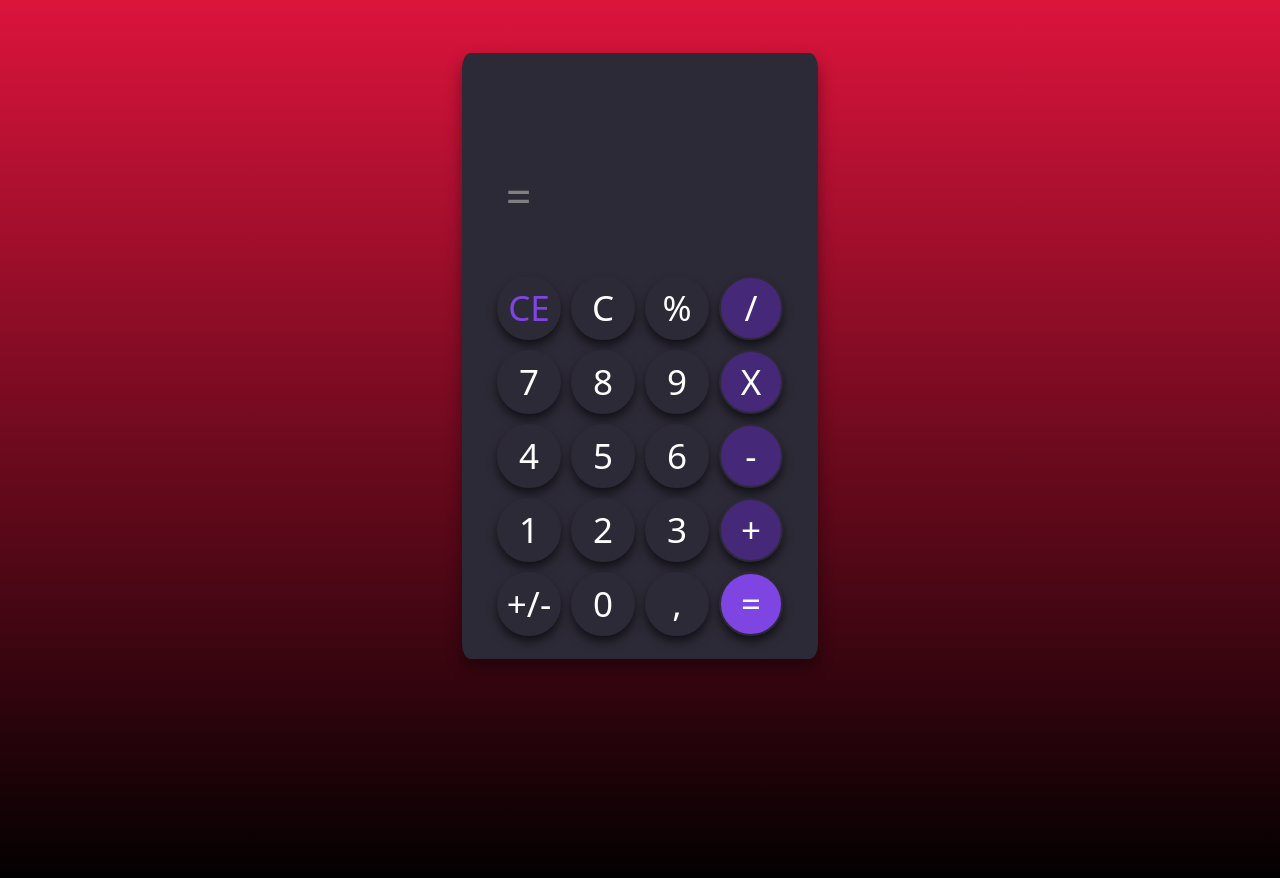
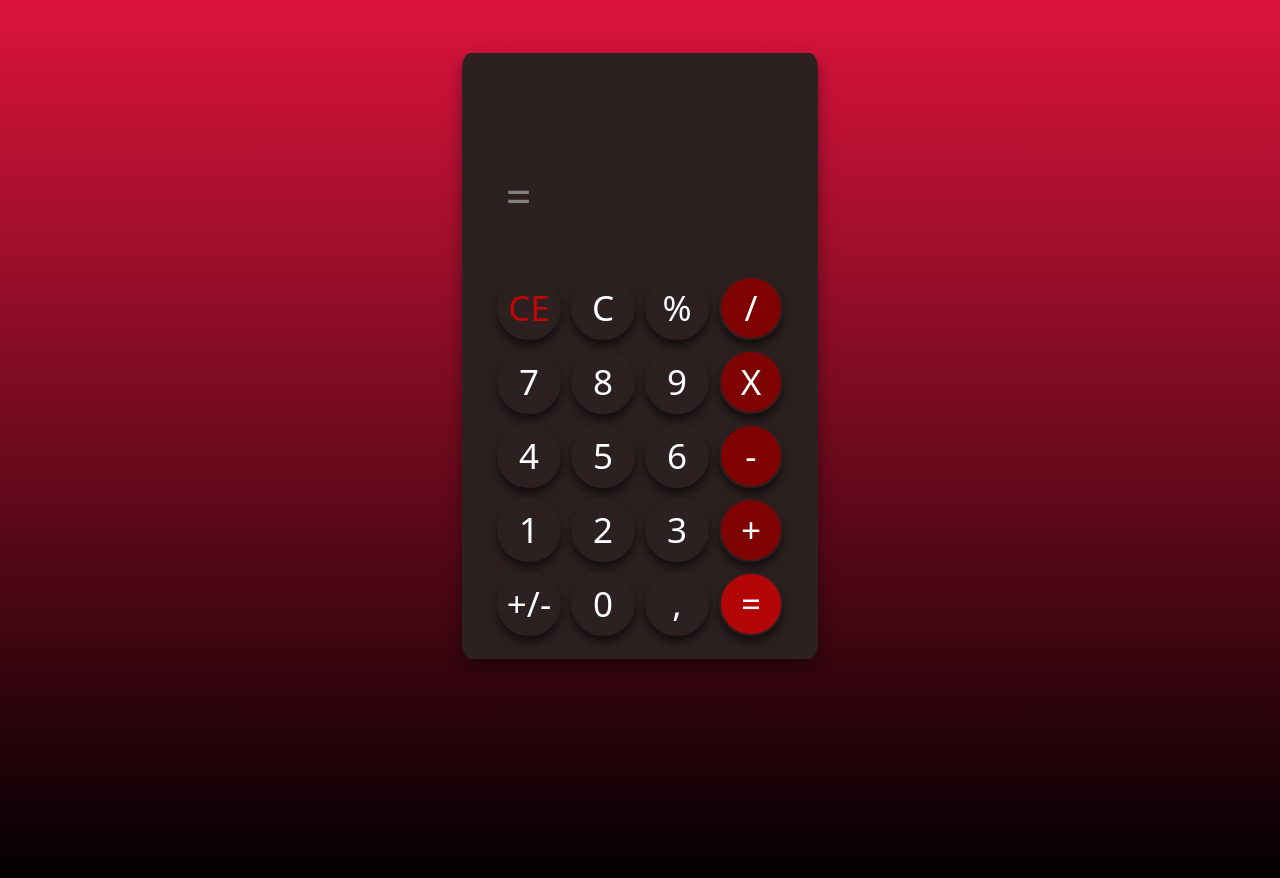
Before and after one commit to LeoMallet04/Calculator, a plain HTML site: page Calculadora FINAL/index.html in a window 1280 px wide. Drawn offline with Linux system fonts and the light colour scheme.

Commit message:
Adição da Versão Final: contendo alterações no design e correção de bugs

```diff
--- a/Calculator v2/javascript.js
+++ b/Calculadora FINAL/javascript.js
@@ -7,7 +7,6 @@ function insert(num){
    }else if(display.innerHTML.includes(".")){
     display.innerHTML += num;
    }
-
 }
 function insertPercent(Str){
     var display = document.getElementById('conta').innerHTML;
--- a/Calculator v2/style.css
+++ b/Calculadora FINAL/style.css
@@ -26,12 +26,12 @@ body{
     width: 356px;
     box-shadow: 0 8px 16px rgba(0, 0, 0, 0.4);
     font-family: system-ui, -apple-system, BlinkMacSystemFont, 'Segoe UI', Roboto, Oxygen, Ubuntu, Cantarell, 'Open Sans', 'Helvetica Neue', sans-serif;
-    background-color: #2D2A37;
+    background-color: #2d2020;
     border-radius: 2.5%;
 
 }
 .button1{
-    color: #7F45E2;
+    color: #c20505;
 }
 
 .buttons{
@@ -47,8 +47,8 @@ button{
     height: 64px;
     border-radius: 100%;
     border-style: solid;
-    border-color: #2D2A37;
-    background-color: #2D2A37;
+    border-color: #2d2020;
+    background-color: #2d2020;
     box-shadow: 0 6px 10px rgba(0, 0, 0, 0.6);
     font-size: 35px;
     font-family: system-ui, -apple-system, BlinkMacSystemFont, 'Segoe UI', Roboto, Oxygen, Ubuntu, Cantarell, 'Open Sans', 'Helvetica Neue', sans-serif;
@@ -57,7 +57,7 @@ button{
 }
 
 .buttonPurple{
-    background-color: #462878;
+    background-color: #7f0303;
 }
 
 p{
@@ -85,7 +85,7 @@ p{
     color: white;
     text-align: end;
     border-style: none;
-    background-color: #2D2A37;
+    background-color: #2d2020;
     overflow: hidden;
     text-overflow: ellipsis;
     white-space: nowrap;
@@ -95,14 +95,14 @@ p{
 }
 
 .buttonLightPurple{
-    background-color: #7F45E2;
+    background-color: #b30606;
 }
 
 div button{
     transition: color 0.2s;
 }
 div button:hover{
-    background-color: #7764b1;
+    background-color: #d04d4d;
     box-shadow: 0 4px 8px rgba(0, 0, 0, 0.8);
 }
 
--- a/Calculator IOS/style.css
+++ /dev/null
@@ -1,72 +0,0 @@
-*{
-    box-sizing: content-box;
-}
-body{
-    background-color: gray;
-}
-
-.calculator {
-    display: flex;
-    flex-direction: column;
-    align-items: center;
-    height: 620px;
-    width: 450px;
-    font-family: system-ui, -apple-system, BlinkMacSystemFont, 'Segoe UI', Roboto, Oxygen, Ubuntu, Cantarell, 'Open Sans', 'Helvetica Neue', sans-serif;
-    background-color: black;
-    border-radius: 2.5%;
-
-}
-.buttons{
-    margin: 10px;
-    width: 400px;
-    height: 400px;
-}
-
-button{
-    margin: 5px;
-    width: 70px;
-    height: 70px;
-    border-radius: 100%;
-    border-style: none;
-    background-color: 	#363636;
-    font-size: 35px;
-    font-family: system-ui, -apple-system, BlinkMacSystemFont, 'Segoe UI', Roboto, Oxygen, Ubuntu, Cantarell, 'Open Sans', 'Helvetica Neue', sans-serif;
-    color: white;
-}
-
-.buttonOrange{
-    background-color: orange;
-}
-
-.button0{
-    border-radius: 35%;
-    width: 159px;
-    height: 70px;
-}
-
-.display{
-    margin: 10px;
-    display: flex;
-    justify-content: end;
-    align-items: end;
-    height: 150px;
-    width: 325px;
-    font-size: 80px;
-    color: white;
-}
-
-.buttonLGray{
-    background-color: #808080;
-    color:  black;
-}
-
-div button{
-    transition: color 0.2s;
-}
-div button:hover{
-    background-color: lightgray;
-}
-
-h1{
-    height: 40px;
-}
```
Also changed, not shown: Calculator IOS/index.html (deleted, +0 -49 lines), Calculadora FINAL/index.html (renamed from Calculator v2/index.html).
